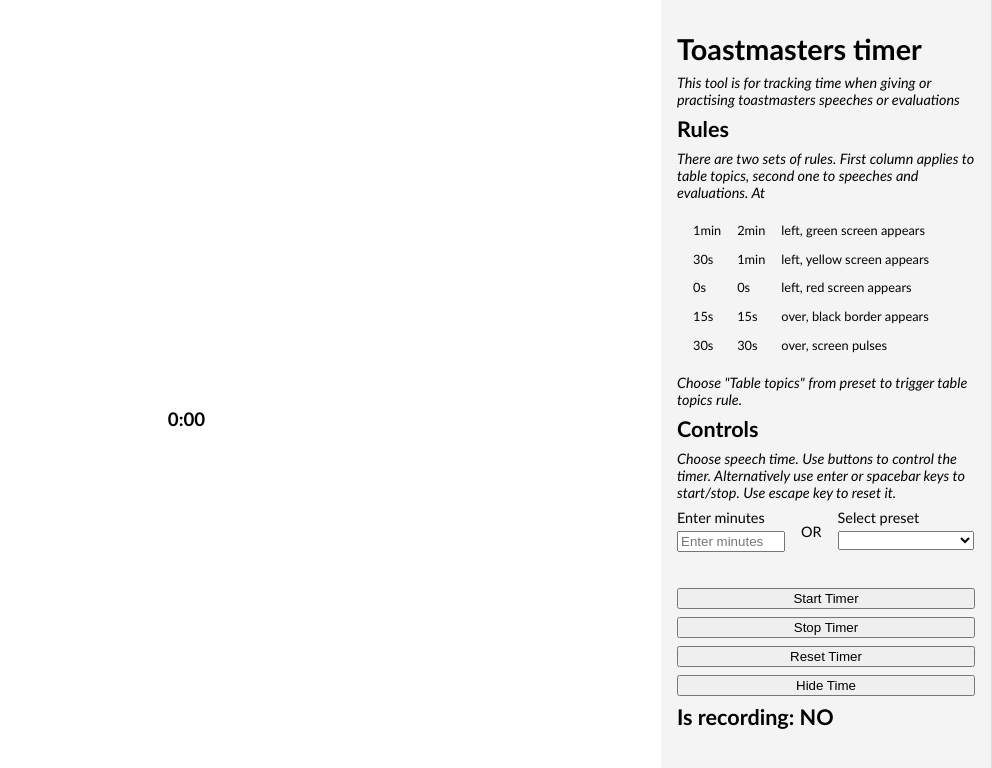
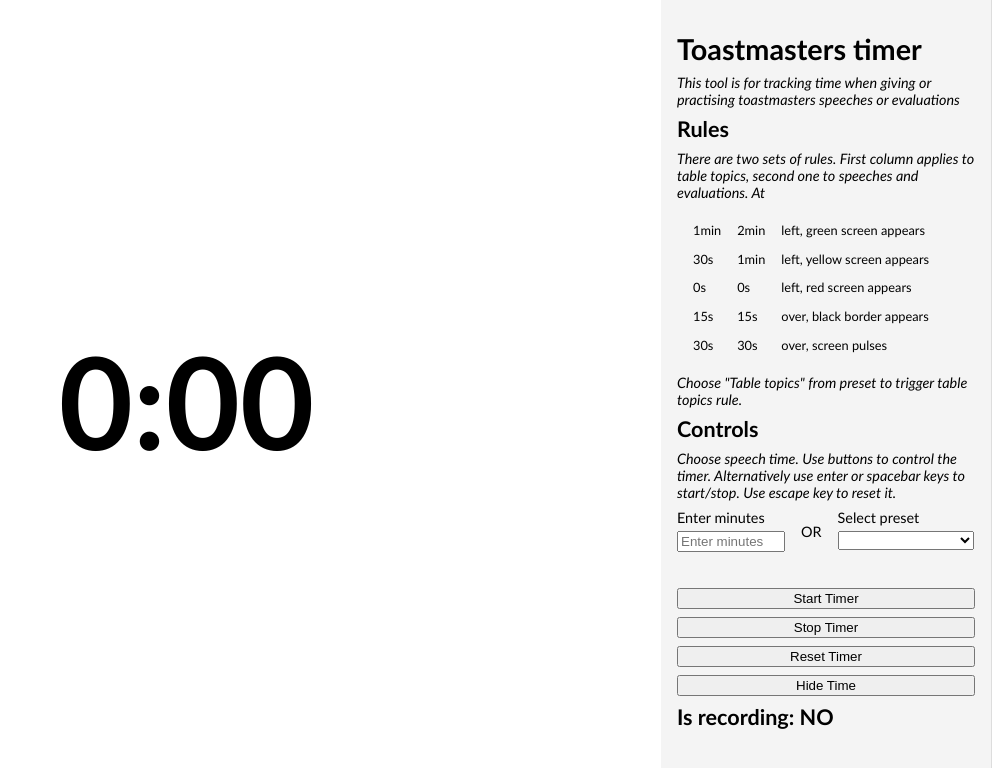
Before and after one commit to Ajuska/toastmasters-timer, an Angular app: page / in a window 1280 px wide. Shown: the top 768 px of the page, without its empty margins (288-1280 px from the left). Built offline with nearby package versions, Linux system fonts and the light colour scheme.

Commit message:
Use larger font for timer

```diff
--- a/src/app/app.component.sass
+++ b/src/app/app.component.sass
@@ -39,6 +39,8 @@
   top: 50%
   -webkit-transform: translate(-50%, -50%)
   transform: translate(-50%, -50%)
+  font-size: 8rem
+  margin: 0
 
 
 .form
```
